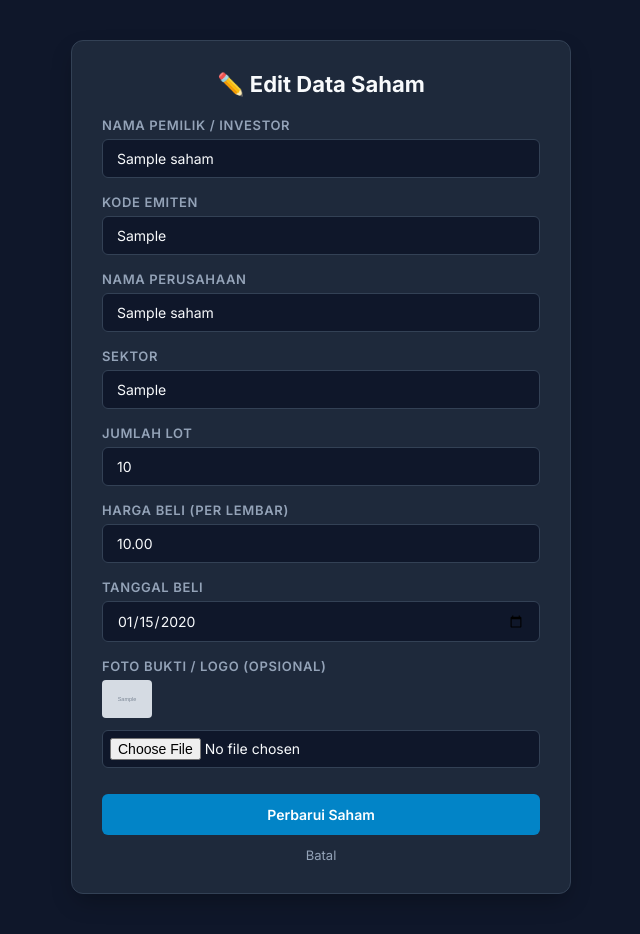
After one commit to syauqi432/laravel-dari-nol-uqi, a Laravel app: page /saham/1/edit in a window 1280 px wide. The commit adds this page. Shown: the whole page, without its empty margins (319-959 px from the left). Run offline with Laravel 12, Linux system fonts and the light colour scheme; tables that the repository leaves empty hold one stand-in row (values such as "Sample post"); grey boxes marked "Sample" are stand-in pictures.

Commit message:
Selesai fitur CRUD lengkap, Dark Mode, Nama Pemilik, dan Upload Foto

```diff
--- a/app/Http/Controllers/SahamController.php
+++ b/app/Http/Controllers/SahamController.php
@@ -12,9 +12,9 @@ class SahamController extends Controller
     {
         $sahams = Saham::all();
 
-        // Hitung total nilai investasi (Jumlah Lot * 100 * Harga Beli)
         $totalInvestasi = 0;
-        foreach($sahams as $saham) {$totalInvestasi += $saham->jumlah_lot * 100 * $saham->harga_beli;
+        foreach($sahams as $saham) {
+            $totalInvestasi += $saham->jumlah_lot * 100 * $saham->harga_beli;
         }
 
         return view('saham', compact('sahams', 'totalInvestasi'));
@@ -26,19 +26,70 @@ class SahamController extends Controller
         return view('tambah-saham');
     }
 
-    // Menyimpan data inputan ke database
+    // Menyimpan data inputan baru ke database
     public function store(Request $request)
     {
         $request->validate([
+            'nama_pemilik' => 'required',
             'kode_emiten' => 'required',
             'nama_perusahaan' => 'required',
             'sektor' => 'required',
             'jumlah_lot' => 'required|numeric',
             'harga_beli' => 'required|numeric',
             'tanggal_beli' => 'required|date',
+            'foto' => 'nullable|image|mimes:jpeg,png,jpg|max:2048',
         ]);
 
-        Saham::create($request->all());
+        $data = $request->all();
+
+        if ($request->hasFile('foto')) {
+            $file = $request->file('foto');
+            $filename = time() . '_' . $file->getClientOriginalName();
+            $file->move(public_path('uploads'), $filename);
+            $data['foto'] = $filename;
+        }
+
+        Saham::create($data);
+
+        return redirect('/saham');
+    }
+
+    // Menampilkan form edit saham berdasarkan ID
+    public function edit($id)
+    {
+        $saham = Saham::findOrFail($id);
+        return view('edit-saham', compact('saham'));
+    }
+
+    // Menyimpan perubahan data edit ke database
+    public function update(Request $request, $id)
+    {
+        $request->validate([
+            'nama_pemilik' => 'required',
+            'kode_emiten' => 'required',
+            'nama_perusahaan' => 'required',
+            'sektor' => 'required',
+            'jumlah_lot' => 'required|numeric',
+            'harga_beli' => 'required|numeric',
+            'tanggal_beli' => 'required|date',
+            'foto' => 'nullable|image|mimes:jpeg,png,jpg|max:2048',
+        ]);
+
+        $saham = Saham::findOrFail($id);
+        $data = $request->all();
+
+        if ($request->hasFile('foto')) {
+            if ($saham->foto && file_exists(public_path('uploads/' . $saham->foto))) {
+                unlink(public_path('uploads/' . $saham->foto));
+            }
+
+            $file = $request->file('foto');
+            $filename = time() . '_' . $file->getClientOriginalName();
+            $file->move(public_path('uploads'), $filename);
+            $data['foto'] = $filename;
+        }
+
+        $saham->update($data);
 
         return redirect('/saham');
     }
@@ -46,7 +97,13 @@ class SahamController extends Controller
     // Menghapus data saham dari database
     public function destroy($id)
     {
-        $saham = Saham::findOrFail($id);$saham->delete();
+        $saham = Saham::findOrFail($id);
+
+        if ($saham->foto && file_exists(public_path('uploads/' . $saham->foto))) {
+            unlink(public_path('uploads/' . $saham->foto));
+        }
+
+        $saham->delete();
 
         return redirect('/saham');
     }
--- /dev/null
+++ b/resources/views/edit-saham.blade.php
@@ -0,0 +1,83 @@
+<!DOCTYPE html>
+<html lang="id">
+<head>
+    <meta charset="UTF-8">
+    <meta name="viewport" content="width=device-width, initial-scale=1.0">
+    <title>Edit Saham - Uqi</title>
+    <link href="https://fonts.googleapis.com/css2?family=Inter:wght@400;500;600;700&display=swap" rel="stylesheet">
+    <style>
+        * { box-sizing: border-box; margin: 0; padding: 0; font-family: 'Inter', sans-serif; }
+        body { background-color: #0f172a; color: #e2e8f0; padding: 40px; display: flex; justify-content: center; align-items: center; min-height: 100vh; }
+        .card { background: #1e293b; padding: 30px; border-radius: 12px; box-shadow: 0 10px 25px -5px rgba(0, 0, 0, 0.3); border: 1px solid #334155; width: 100%; max-width: 500px; }
+        h2 { color: #f8fafc; font-size: 22px; font-weight: 700; margin-bottom: 20px; text-align: center; }
+        .form-group { margin-bottom: 16px; }
+        label { display: block; font-size: 13px; font-weight: 600; color: #94a3b8; margin-bottom: 6px; text-transform: uppercase; letter-spacing: 0.05em; }
+        input, select { width: 100%; padding: 10px 14px; background: #0f172a; border: 1px solid #334155; border-radius: 6px; color: #f8fafc; font-size: 14px; }
+        input:focus { outline: none; border-color: #38bdf8; }
+        .btn-simpan { background-color: #0284c7; color: white; border: none; padding: 12px; width: 100%; border-radius: 6px; font-weight: 600; font-size: 14px; cursor: pointer; margin-top: 10px; transition: background 0.2s; }
+        .btn-simpan:hover { background-color: #0369a1; }
+        .btn-batal { display: block; text-align: center; margin-top: 12px; color: #94a3b8; text-decoration: none; font-size: 13px; }
+        .btn-batal:hover { color: #f8fafc; }
+    </style>
+</head>
+<body>
+
+    <div class="card">
+        <h2>✏️ Edit Data Saham</h2>
+
+        <form action="/saham/{{ $saham->id }}" method="POST" enctype="multipart/form-data">
+            @csrf
+            @method('PUT')
+
+            <div class="form-group">
+                <label>Nama Pemilik / Investor</label>
+                <input type="text" name="nama_pemilik" value="{{ $saham->nama_pemilik }}" required>
+            </div>
+
+            <div class="form-group">
+                <label>Kode Emiten</label>
+                <input type="text" name="kode_emiten" value="{{ $saham->kode_emiten }}" required>
+            </div>
+
+            <div class="form-group">
+                <label>Nama Perusahaan</label>
+                <input type="text" name="nama_perusahaan" value="{{ $saham->nama_perusahaan }}" required>
+            </div>
+
+            <div class="form-group">
+                <label>Sektor</label>
+                <input type="text" name="sektor" value="{{ $saham->sektor }}" required>
+            </div>
+
+            <div class="form-group">
+                <label>Jumlah Lot</label>
+                <input type="number" name="jumlah_lot" value="{{ $saham->jumlah_lot }}" required>
+            </div>
+
+            <div class="form-group">
+                <label>Harga Beli (Per Lembar)</label>
+                <input type="number" name="harga_beli" value="{{ $saham->harga_beli }}" required>
+            </div>
+
+            <div class="form-group">
+                <label>Tanggal Beli</label>
+                <input type="date" name="tanggal_beli" value="{{ $saham->tanggal_beli }}" required>
+            </div>
+
+            <div class="form-group">
+                <label>Foto Bukti / Logo (Opsional)</label>
+                @if($saham->foto)
+                    <div style="margin-bottom: 8px;">
+                        <img src="{{ asset('uploads/' . $saham->foto) }}" alt="Foto" width="50" style="border-radius: 4px;">
+                    </div>
+                @endif
+                <input type="file" name="foto" style="padding: 7px;">
+            </div>
+
+            <button type="submit" class="btn-simpan">Perbarui Saham</button>
+            <a href="/saham" class="btn-batal">Batal</a>
+        </form>
+    </div>
+
+</body>
+</html>
--- a/routes/web.php
+++ b/routes/web.php
@@ -18,3 +18,8 @@ Route::post('/saham', [SahamController::class, 'store']);
 
 // Route untuk menghapus data saham berdasarkan ID
 Route::delete('/saham/{id}', [SahamController::class, 'destroy']);
+// Route untuk menampilkan form edit saham berdasarkan ID
+Route::get('/saham/{id}/edit', [SahamController::class, 'edit']);
+
+// Route untuk menyimpan perubahan data edit ke database
+Route::put('/saham/{id}', [SahamController::class, 'update']);
```
Also changed, not shown: resources/views/saham.blade.php (+17 -3 lines), resources/views/tambah-saham.blade.php (+28 -20 lines), database/migrations/2026_11_23_052541_add_nama_pemilik_to_sahams_table.php (added), database/migrations/2026_11_23_054859_add_foto_to_sahams_table.php (added), public/uploads/1795413838_WhatsApp Image 2026-11-23 at 13.03.04.jpeg (added).
